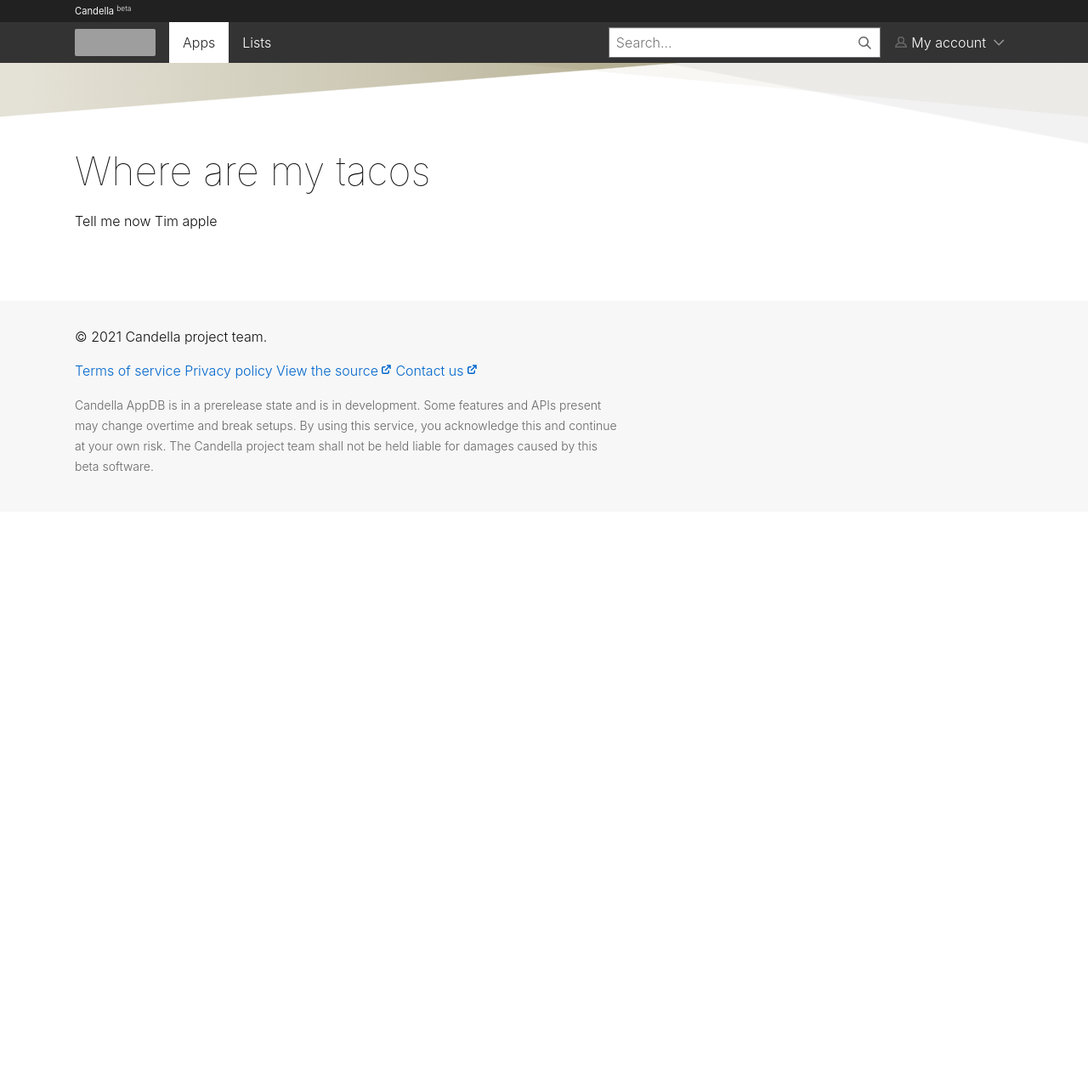
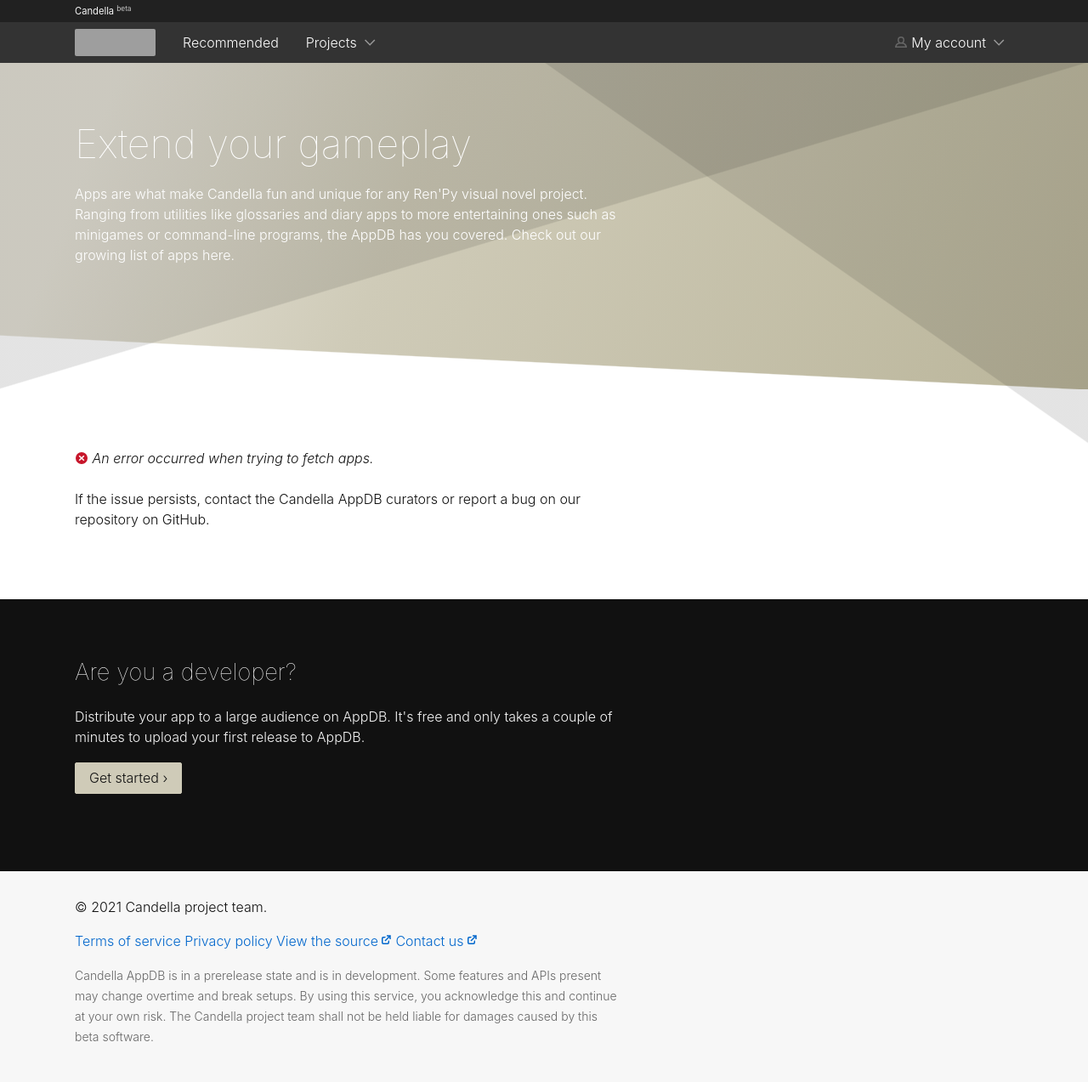
Before and after one commit to UnscriptedVN/appstore, a Flask app: page /apps in a window 1280 px wide. Shown: the whole page at 85% size. Before the commit the page ends 554 px from the top, so only its background shows below. Run offline with Flask 2, Linux system fonts and the light colour scheme; a database or web service that is not in the repository returns one stand-in record (values such as "Sample title"); some libraries are stand-ins or nearby versions; some web fonts are replaced; grey boxes are pictures that could not be loaded.

Commit message:
💄 Do stuff
- Spruce up userland pages and the navbar
- Start work on the project editors

```diff
--- a/src/curator.py
+++ b/src/curator.py
@@ -75,3 +75,8 @@ def delete_list_request():
     except Exception as error:
         print(error)
         abort(500)
+
+@curator.route("/projects/<string:id>/inspect")
+def inspect_project(id: str):
+    _verify_curator()
+    return "200", 200
--- a/src/roland/lists.py
+++ b/src/roland/lists.py
@@ -61,7 +61,7 @@ def create_list(in_app_db, list_name: str, list_blurb: str, list_apps, with_cura
                 cursor.execute(command, [new_id["listid"], project])
 
         in_app_db.commit()
-        return new_id.listid
+        return new_id["listid"]
 
 def update_list(in_app_db, list_id, new_name, new_blurb):
     with DatabaseContext(in_app_db) as cursor:
--- a/src/roland/projects.py
+++ b/src/roland/projects.py
@@ -41,16 +41,18 @@ def _transform_project_data(project: RealDictRow, appdb=None) -> RealDictRow:
         appdb, new_project["id"])
 
     new_project["type"] = str(ProjectType(new_project["type"]).name).lower()
+    if new_project["type"] == "coreservice":
+        new_project["type"] = "core service"
     return new_project
 
-def list_projects(in_app_db) -> list:
+
+def list_projects(in_app_db, filter_by_type=[ProjectType.App, ProjectType.Framework, ProjectType.CoreService]) -> list:
     """Returns a list of all projects."""
     with DatabaseContext(in_app_db, cursor_factory=RealDictCursor) as cur:
         cur.execute('select * from Project')
         data = cur.fetchall().copy()
-    projects = []
-    for project in data:
-        projects.append(_transform_project_data(project, in_app_db))
+    projects = [_transform_project_data(project, in_app_db) for project in data if \
+        ProjectType(project["type"]) in filter_by_type]
     return projects
 
 def get_project(in_app_db, project_id: str) -> dict:
--- a/src/userland.py
+++ b/src/userland.py
@@ -5,6 +5,7 @@
 # License, v. 2.0. If a copy of the MPL was not distributed with this
 # file, You can obtain one at https: //mozilla.org/MPL/2.0/.
 
+from sys import stderr
 from flask import Blueprint, render_template, abort
 from . import roland as ro
 from .database import connect_database
@@ -23,7 +24,36 @@ def index():
 
 @userland.route("/apps")
 def prod_apps():
-    return render_template("pages/projects.html"), 200
+    try:
+        all_apps = ro.projects.list_projects(connect_database(), filter_by_type=[ro.projects.ProjectType.App])
+        error = None
+    except Exception as err:
+        all_apps = []
+        error = err
+        print(err, stderr)
+    return render_template("pages/userland/apps.html", apps=all_apps, error=error), 200
+
+@userland.route("/services")
+def services_list():
+    try:
+        all_apps = ro.projects.list_projects(connect_database(), filter_by_type=[ro.projects.ProjectType.CoreService])
+        error = None
+    except Exception as err:
+        all_apps = []
+        error = err
+        print(err, stderr)
+    return render_template("pages/userland/services.html", apps=all_apps, error=error), 200
+
+@userland.route("/frameworks")
+def frameworks_list():
+    try:
+        all_apps = ro.projects.list_projects(connect_database(), filter_by_type=[ro.projects.ProjectType.Framework])
+        error = None
+    except Exception as err:
+        all_apps = []
+        error = err
+        print(err, stderr)
+    return render_template("pages/userland/frameworks.html", apps=all_apps, error=error), 200
 
 
 @userland.route("/lists")
@@ -62,11 +92,10 @@ def project_detail(project_id):
 
 @userland.route("/apps/developer/<int:developer_id>")
 def developer_detail(developer_id: int):
-    # TODO: Return a page instead of the raw data.
     developer = ro.accounts.get_account(connect_database(), developer_id)
     if not developer:
         abort(404)
-    if developer["accounttype"] != ro.accounts.AccountType.Developer:
+    if developer["accounttype"] == ro.accounts.AccountType.UserAccount:
         abort(500)
 
     projects_by_dev = ro.projects.get_projects_by_developer(
--- a/templates/components/navbar.html
+++ b/templates/components/navbar.html
@@ -31,19 +31,34 @@
                 <a href="#main-content">Jump to main content</a>
             </span>
             <ul class="p-navigation__items" style="order:0;">
-                <li class="p-navigation__item {% if request.path == '/apps' %}is-selected{% endif %}">
-                    <a class="p-navigation__link" href="{{ url_for('userland.prod_apps') }}">Apps</a>
+                <li class="p-navigation__item {% if request.path == '/lists' %}is-selected{% endif %}">
+                    <a class="p-navigation__link" href="{{ url_for('userland.prod_lists') }}">Recommended</a>
                 </li>
-                <li class="p-navigation__item {% if request.path == '/lists' %}is-selected{% endif %}">
-                    <a class="p-navigation__link" href="{{ url_for('userland.prod_lists') }}">Lists</a>
+                <li class="p-navigation__item p-subnav">
+                    <a class="p-subnav__toggle p-navigation__link" aria-controls="account-menu">
+                        Projects
+                    </a>
+                    <ul class="p-subnav__items" id="project-menu">
+                        <li>
+                            <a class="p-subnav__item" href="{{ url_for('userland.prod_apps') }}">Apps</a>
+                        </li>
+                        <li>
+                            <a class="p-subnav__item" href="{{ url_for('userland.services_list') }}">Services</a>
+                        </li>
+                        <li>
+                            <a class="p-subnav__item" href="{{ url_for('userland.frameworks_list') }}">Frameworks</a>
                         </li>
                     </ul>
+                </li>
+            </ul>
+            {#
                 <form class="p-search-box" action="{{ url_for('userland.prod_search') }}" method="get" style="order:1;">
                     <input class="p-search-box__input" type="text" placeholder="Search..." name="query" autocomplete="off"
                         required="">
                     <button type="reset" class="p-search-box__reset"><i class="p-icon--close"></i></button>
                     <button type="submit" class="p-search-box__button"><i class="p-icon--search"></i></button>
                 </form>
+            #}
             <ul class="p-navigation__items" style="order:2;">
                 <li class="p-navigation__item p-subnav" id="link-4">
                     <a class="p-subnav__toggle p-navigation__link" aria-controls="account-menu">
--- a/templates/components/project_list.html
+++ b/templates/components/project_list.html
@@ -6,7 +6,6 @@
     License, v. 2.0. If a copy of the MPL was not distributed with this
     file, You can obtain one at https://mozilla.org/MPL/2.0/.
 #}
-<div class="p-strip is-shallow">
 <div class="cc-project-list row" id="project-list-entry__id-{{ project.id }}">
     <img class="cc-project-list__icon"
         src="{{ project.icon }}"
@@ -18,10 +17,9 @@
     </div>
     <div class="cc-project-list__actions">
         {% if action == "review" %}
-            <p><a class="p-button" href="{{ url_for('cur_inspect_project', id=project.id) }}">Review</a></p>
+        <p><a class="p-button" href="{{ url_for('curator.inspect_project', id=project.id) }}">Review</a></p>
         {% else %}
-            <p><a class="p-button" href="{{ url_for('dev_edit_project', id=project.id) }}">Manage</a></p>
+        <p><a class="p-button" href="{{ url_for('developer.edit_project', id=project.id) }}">Manage</a></p>
         {% endif %}
     </div>
 </div>
-</div>
--- a/templates/pages/projects.html
+++ /dev/null
@@ -1,10 +0,0 @@
-{% extends "default.html" %}
-{% block title %} Apps - Candella AppDB {% endblock %}
-{% block content %}
-<div class="p-strip--suru-topped">
-    <div class = row>
-        <h1>Where are my tacos</h1>
-        <p>Tell me now Tim apple</p>
-    </div>
-</div>
-{% endblock %}
--- /dev/null
+++ b/templates/pages/userland/apps.html
@@ -0,0 +1,55 @@
+{% extends "default.html" %}
+{% block title %} Apps - Candella AppDB {% endblock %}
+{% block content %}
+<div class="p-strip--suru">
+    <div class="row">
+        <h1>Extend your gameplay</h1>
+        <p>
+            Apps are what make Candella fun and unique for any Ren'Py visual novel project.
+            Ranging from utilities like glossaries and diary apps to more entertaining ones
+            such as minigames or command-line programs, the AppDB has you covered. Check out
+            our growing list of apps here.
+        </p>
+    </div>
+</div>
+{% if apps| length > 0 %}
+<div class="p-strip">
+    <div class="row">
+        {% for project in apps %}
+        <div class="col-4">
+            {% include "components/project_card.html" %}
+        </div>
+        {% endfor %}
+    </div>
+</div>
+{% elif error != None %}
+<div class="p-strip">
+    <div class="row">
+        <h6><i class="p-icon--error">Error:</i> An error occurred when trying to fetch apps.</h6>
+        <p>
+            If the issue persists, contact the Candella AppDB curators or report a bug on our
+            repository on GitHub.
+        </p>
+    </div>
+</div>
+{% else %}
+<div class="p-strip">
+    <div class="row">
+        <h6><i class="p-icon--warning">Warning:</i> No apps found in the AppDB.</h6>
+        <p>Apps may be under review or developers have not added their app to the AppDB yet.</p>
+    </div>
+</div>
+{% endif %}
+<div class="p-strip--dark">
+    <div class="row">
+        <h2 class="p-heading--3">Are you a developer?</h2>
+        <p>
+            Distribute your app to a large audience on AppDB. It's free and only takes a couple of minutes
+            to upload your first release to AppDB.
+        </p>
+        <p>
+            <a class="p-button--brand" href="{{ url_for('developer.dev_dashboard') }}">Get started &rsaquo;</a>
+        </p>
+    </div>
+</div>
+{% endblock %}
```
Also changed, not shown: src/developer.py (+20 -5 lines), templates/pages/app_detail.html (+6 -1 lines), templates/pages/developer/dashboard.html (added, +24 -0 lines), templates/pages/index.html (+15 -0 lines), templates/pages/lists.html (+5 -4 lines), templates/pages/userland/frameworks.html (added, +56 -0 lines), templates/pages/userland/services.html (added, +54 -0 lines). Lines whose indentation alone changed are shown as unchanged.
